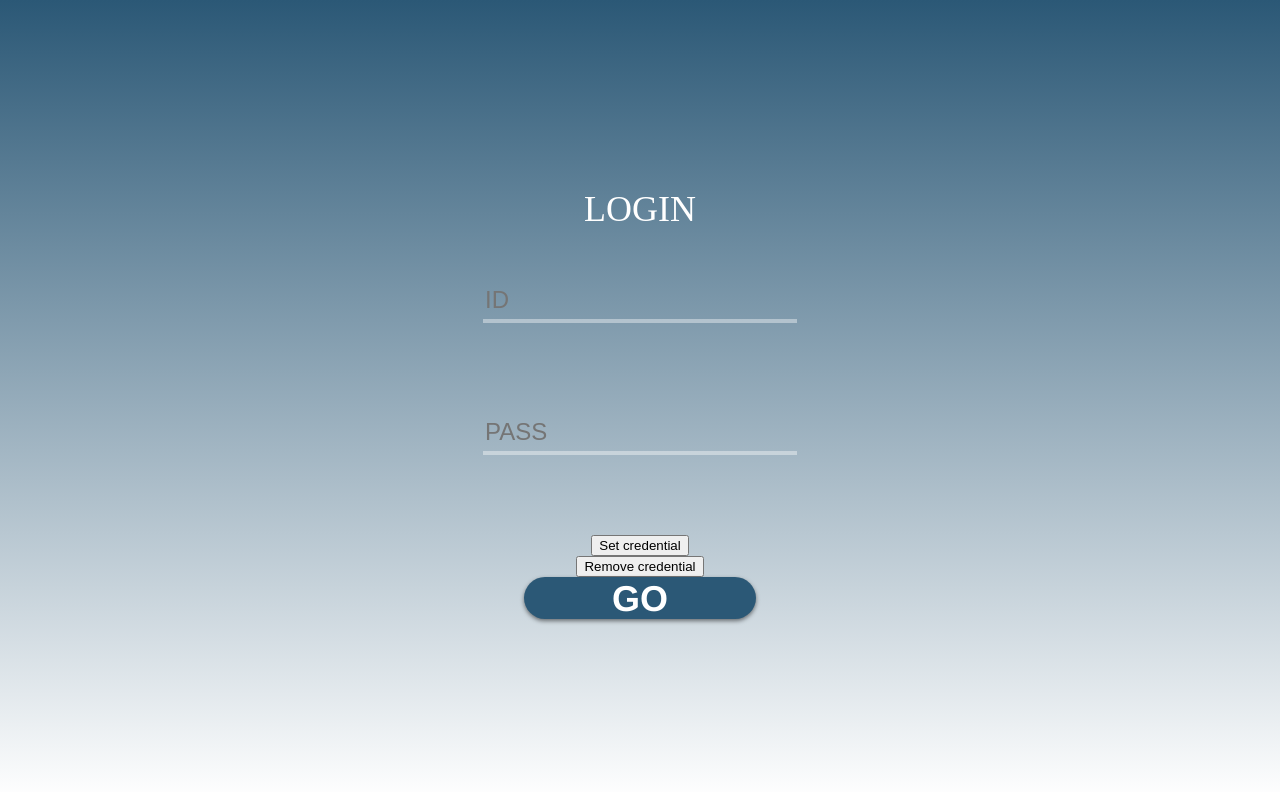
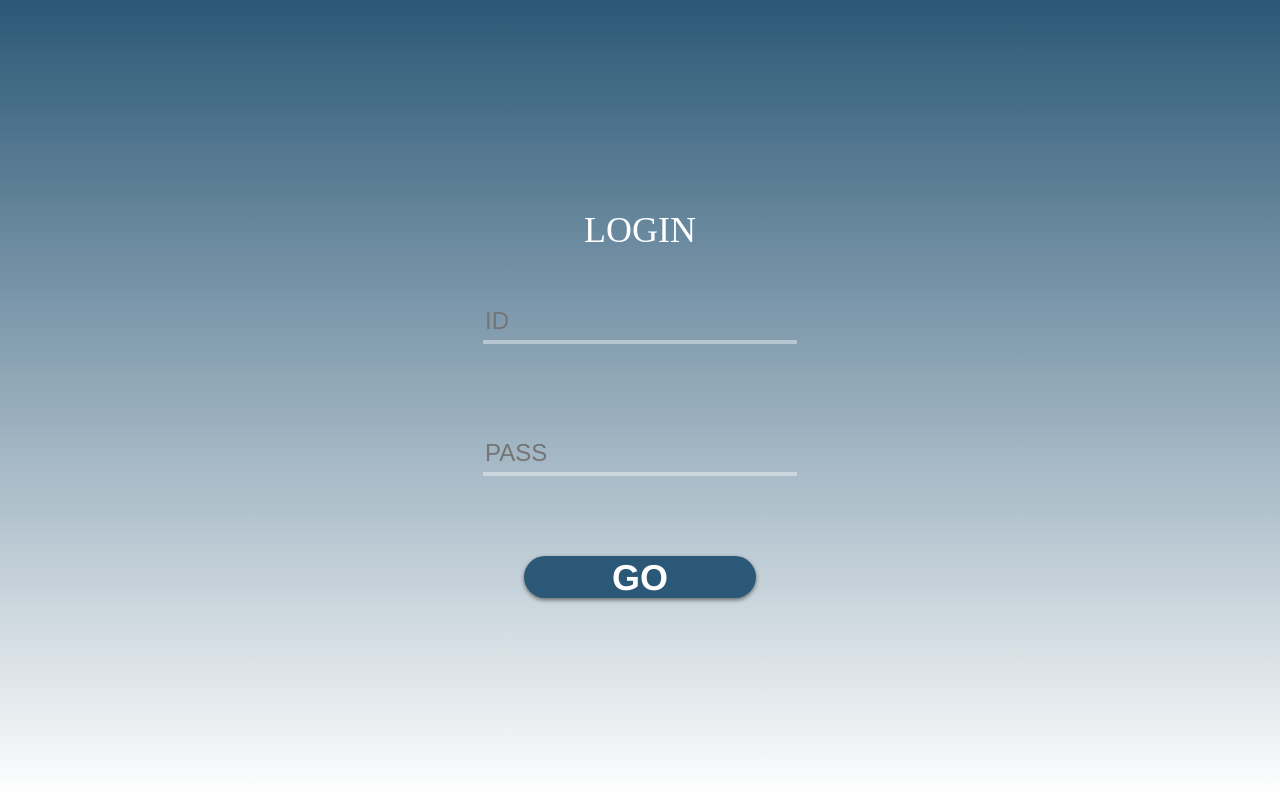
Before and after one commit to Spice-Z/DockHack-Nuxt, a Nuxt app: page / in a window 1280 px wide. Shown: the top 792 px of the page. Built offline with nearby package versions, Linux system fonts and the light colour scheme.

Commit message:
[fix] 不要なボタンを削除

```diff
--- a/pages/index.vue
+++ b/pages/index.vue
@@ -4,8 +4,6 @@
     <p class="title">LOGIN</p>
     <input class="id" v-model="id" type="text" placeholder="ID">
     <input class="pass" v-model="pass" type="text" placeholder="PASS">
-    <button type="button" @click="addCredential">Set credential</button>
-    <button type="button" @click="removeCredential">Remove credential</button>
     <nuxt-link to="/IL" class="send-button">GO</nuxt-link>
   </div>
 </template>
```
